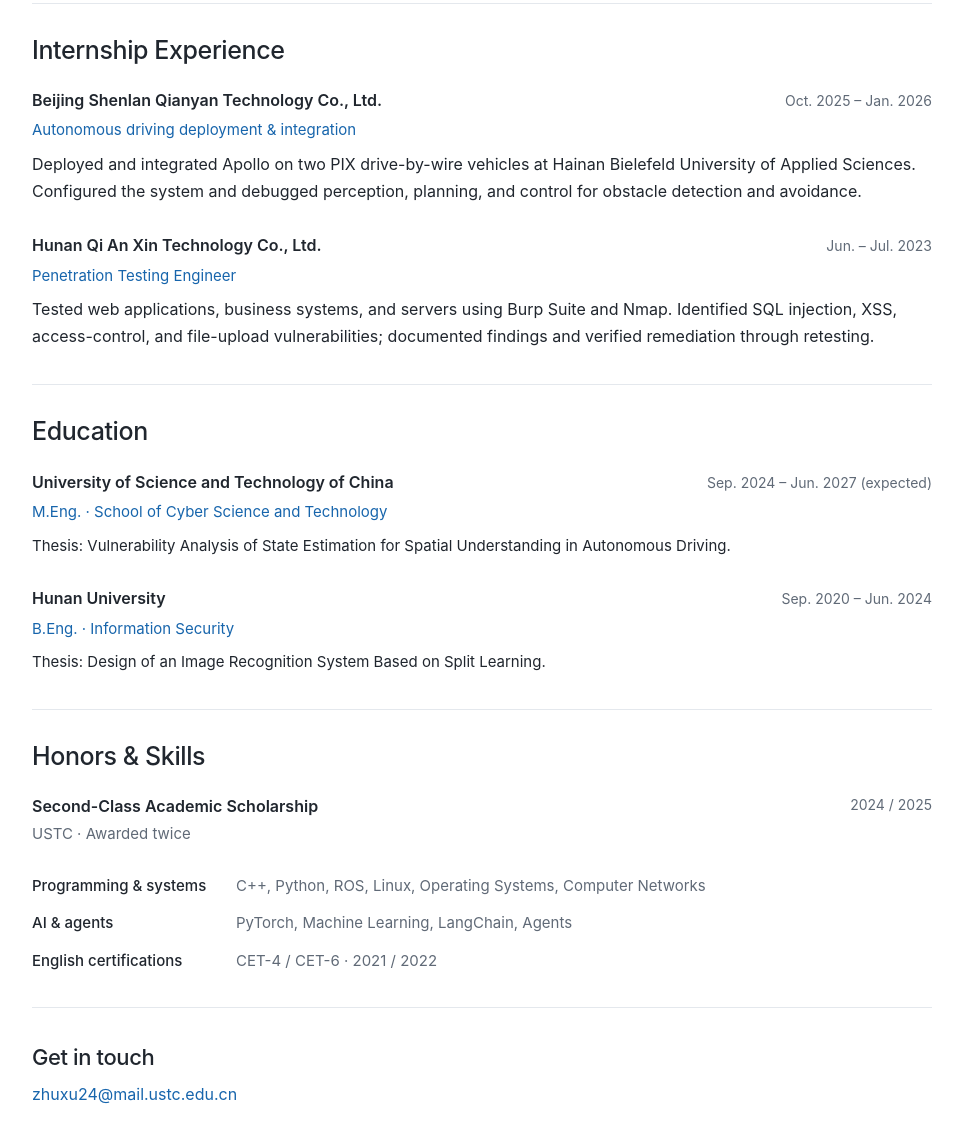
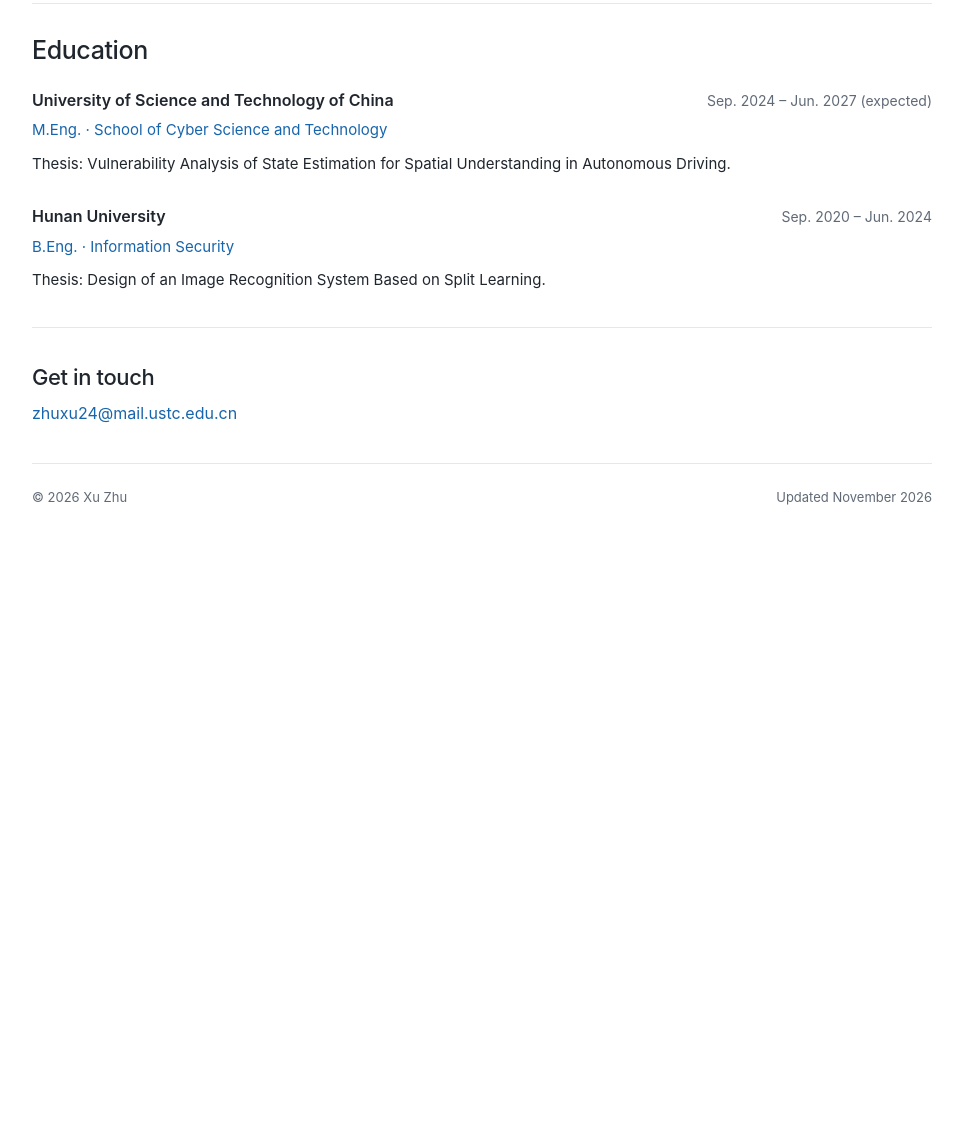
Before and after one commit to pgsun02/pgsun02.github.io, a plain HTML site: page index.html in a window 1280 px wide. Shown: the part 1672-2800 px from the top of the page, without its empty margins (158-1121 px from the left). After the commit the page ends 2210 px from the top, so only its background shows below. Drawn offline with Linux system fonts and the light colour scheme.

Commit message:
update index.html

```diff
--- a/index.html
+++ b/index.html
@@ -19,7 +19,7 @@
   <header class="site-header">
     <a class="wordmark" href="#about" aria-label="Xu Zhu home">XZ<span>.</span></a>
     <nav aria-label="Main navigation">
-      <a href="#about">About</a><a href="#publications">Publications</a><a href="#experience">Experience</a><a href="#education">Education</a>
+      <a href="#about">About</a><a href="#publications">Publications</a><a href="#education">Education</a>
     </nav>
   </header>
   <main id="main">
@@ -91,20 +91,6 @@
       </article>
     </section>
 
-    <section class="section" id="experience" aria-labelledby="experience-title">
-      <h2 id="experience-title">Internship Experience</h2>
-      <article class="entry">
-        <div class="entry-heading"><h3>Beijing Shenlan Qianyan Technology Co., Ltd.</h3><span class="date">Oct. 2025 – Jan. 2026</span></div>
-        <p class="entry-role">Autonomous driving deployment &amp; integration</p>
-        <p>Deployed and integrated Apollo on two PIX drive-by-wire vehicles at Hainan Bielefeld University of Applied Sciences. Configured the system and debugged perception, planning, and control for obstacle detection and avoidance.</p>
-      </article>
-      <article class="entry">
-        <div class="entry-heading"><h3>Hunan Qi An Xin Technology Co., Ltd.</h3><span class="date">Jun. – Jul. 2023</span></div>
-        <p class="entry-role">Penetration Testing Engineer</p>
-        <p>Tested web applications, business systems, and servers using Burp Suite and Nmap. Identified SQL injection, XSS, access-control, and file-upload vulnerabilities; documented findings and verified remediation through retesting.</p>
-      </article>
-    </section>
-
     <section class="section" id="education" aria-labelledby="education-title">
       <h2 id="education-title">Education</h2>
       <article class="entry">
@@ -119,15 +105,6 @@
       </article>
     </section>
 
-    <section class="section" id="honors" aria-labelledby="honors-title">
-      <h2 id="honors-title">Honors &amp; Skills</h2>
-      <div class="honor"><p><strong>Second-Class Academic Scholarship</strong><br><span class="muted">USTC · Awarded twice</span></p><span class="date">2024 / 2025</span></div>
-      <dl class="skills">
-        <div><dt>Programming &amp; systems</dt><dd>C++, Python, ROS, Linux, Operating Systems, Computer Networks</dd></div>
-        <div><dt>AI &amp; agents</dt><dd>PyTorch, Machine Learning, LangChain, Agents</dd></div>
-        <div><dt>English certifications</dt><dd>CET-4 / CET-6 · 2021 / 2022</dd></div>
-      </dl>
-    </section>
     <section class="contact-footer" aria-label="Contact">
       <h2>Get in touch</h2>
       <a href="mailto:zhuxu24@mail.ustc.edu.cn">zhuxu24@mail.ustc.edu.cn</a>
```
